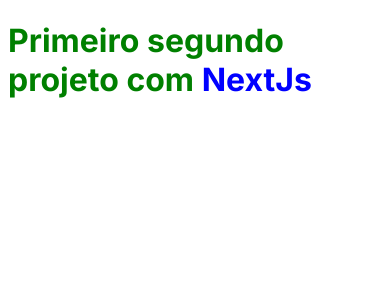
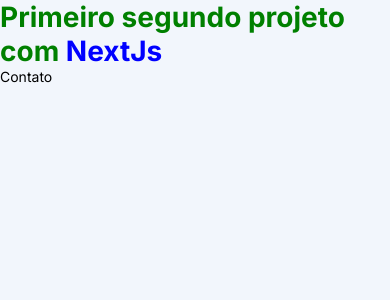
Before and after one commit to Orozimbo1/Board, a Next.js app: page / in a window 390 px wide. Shown: the top 300 px of the page. Built offline with nearby package versions, Linux system fonts and the light colour scheme.

Commit message:
Adicionando estilos globais

```diff
--- a/src/app/layout.tsx
+++ b/src/app/layout.tsx
@@ -1,10 +1,13 @@
+// Styles
+import './styles/global.scss'
+
 import type { Metadata } from 'next'
 import { Inter } from 'next/font/google'
 
 const inter = Inter({ subsets: ['latin'] })
 
 export const metadata: Metadata = {
-  title: 'Board | Organizando tarefas.',
+  title: 'Board | Organizando tarefas',
   description: 'Gerenciador de tarefas',
 }
 
--- a/src/app/page.tsx
+++ b/src/app/page.tsx
@@ -1,9 +1,11 @@
 import styles from './styles/page.module.scss'
+import Link from 'next/link'
 
 export default function Home() {
   return (
     <main>
       <h1 className={styles.title}>Primeiro segundo projeto com <span>NextJs</span></h1>
+      <Link href='/contato'>Contato</Link>
     </main>
   )
 }
--- /dev/null
+++ b/src/app/styles/global.scss
@@ -0,0 +1,34 @@
+* {
+  margin: 0;
+  padding: 0;
+  box-sizing: border-box;
+}
+
+@media (max-width: 1080px) {
+  html {
+    font-size: 93.75%;
+  }
+}
+
+@media (max-width: 720px) {
+  html {
+    font-size: 87.5%;
+  }
+}
+
+body {
+  background: #F2F6FC;
+}
+
+body, input, textarea, select, button {
+  font: 400 1rem sans-serif;
+}
+
+button {
+  cursor: pointer;
+}
+
+a {
+  text-decoration: none;
+  color: inherit;
+}
```
Also changed, not shown: src/app/contato/page.tsx (added, +18 -0 lines).
